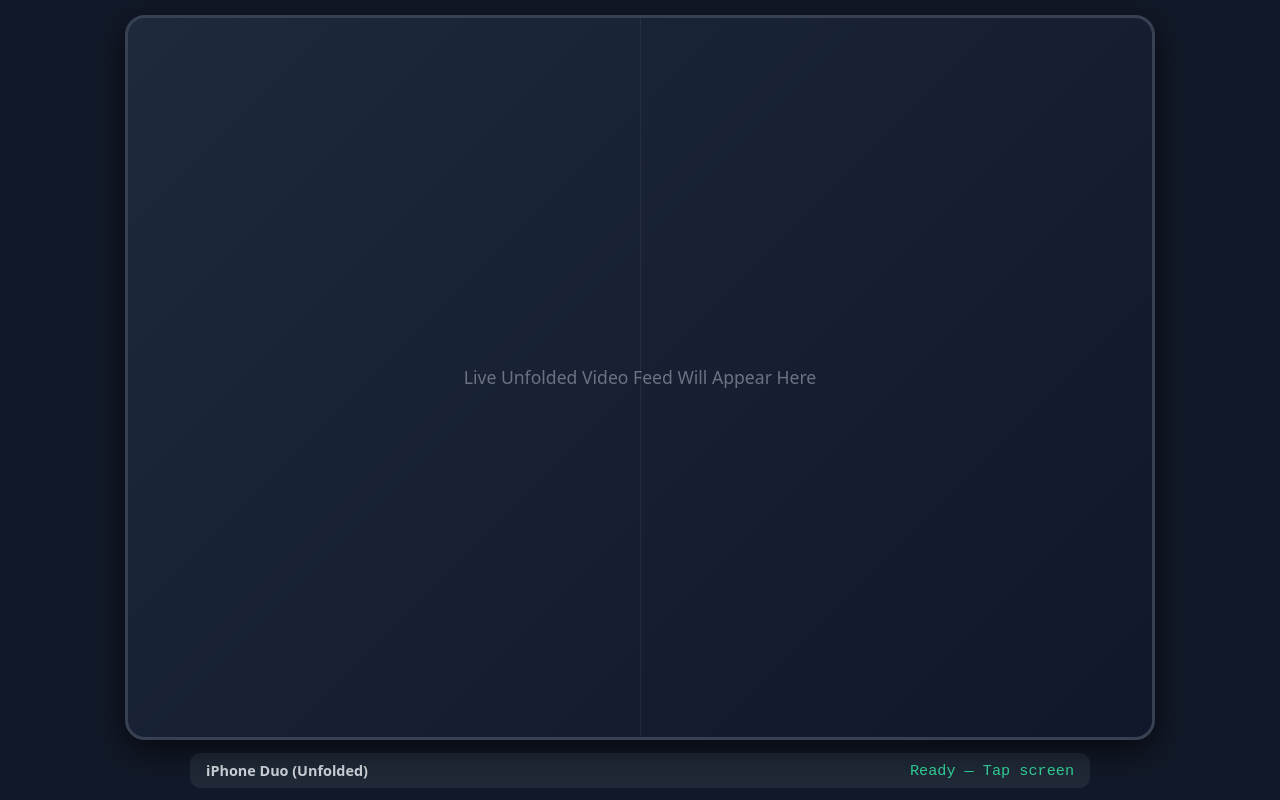
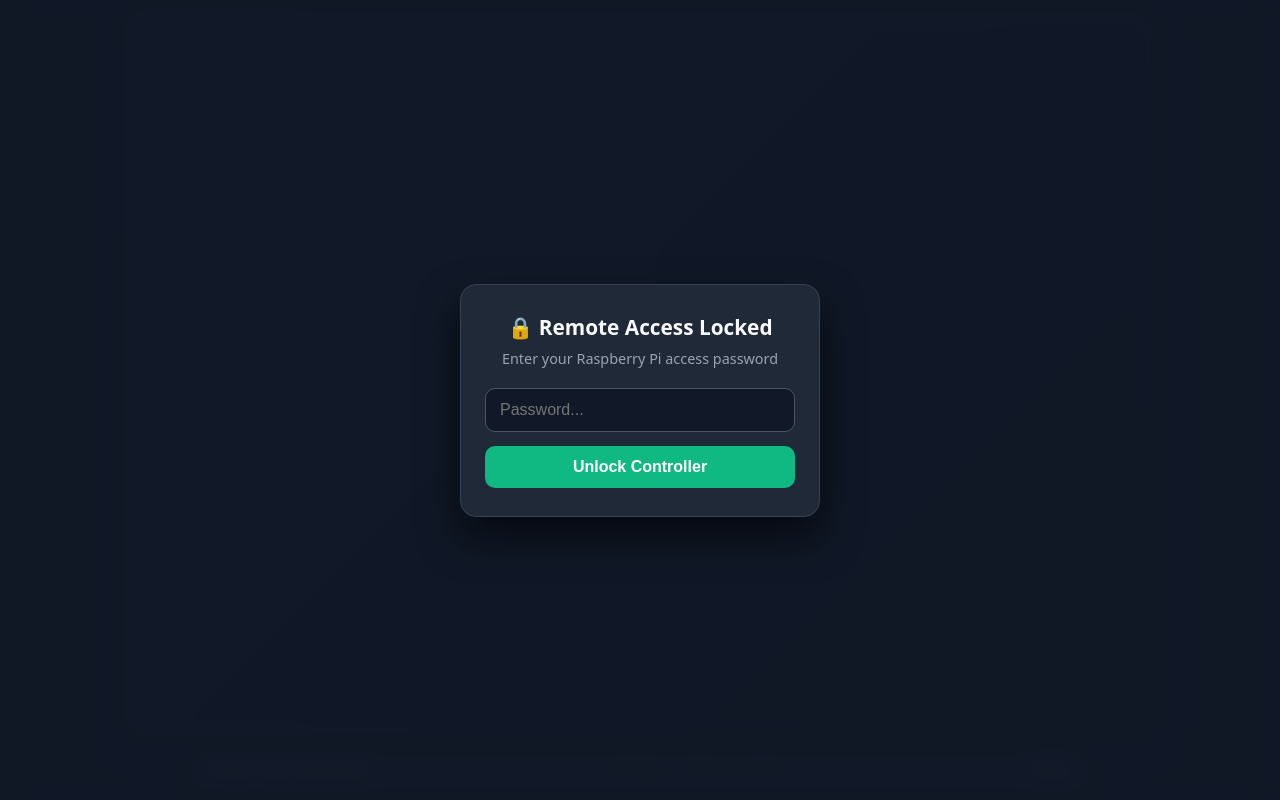
Before and after one commit to alexthegoat67-alt/Android-remote-controller, a plain HTML site: page index.html in a window 1280 px wide. Drawn offline with Linux system fonts and the light colour scheme.

Commit message:
Update index.html

```diff
--- a/index.html
+++ b/index.html
@@ -22,6 +22,68 @@
       overflow: hidden;
       user-select: none;
     }
+
+    /* --- Login Lock Screen Overlay --- */
+    #lock-screen {
+      position: fixed;
+      inset: 0;
+      background-color: rgba(17, 24, 39, 0.96);
+      backdrop-filter: blur(8px);
+      display: flex;
+      align-items: center;
+      justify-content: center;
+      z-index: 100;
+      padding: 20px;
+    }
+    .login-card {
+      background-color: #1f2937;
+      border: 1px solid #374151;
+      border-radius: 16px;
+      padding: 28px 24px;
+      width: 100%;
+      max-width: 360px;
+      text-align: center;
+      box-shadow: 0 20px 40px rgba(0, 0, 0, 0.6);
+    }
+    .login-card h2 {
+      margin: 0 0 8px 0;
+      font-size: 1.3rem;
+    }
+    .login-card p {
+      margin: 0 0 20px 0;
+      font-size: 0.9rem;
+      color: #9ca3af;
+    }
+    .login-card input {
+      width: 100%;
+      padding: 12px 14px;
+      margin-bottom: 14px;
+      border-radius: 10px;
+      border: 1px solid #4b5563;
+      background-color: #111827;
+      color: #ffffff;
+      font-size: 1rem;
+      outline: none;
+    }
+    .login-card input:focus {
+      border-color: #34d399;
+    }
+    .login-card button {
+      width: 100%;
+      padding: 12px;
+      border: none;
+      border-radius: 10px;
+      background-color: #10b981;
+      color: #ffffff;
+      font-size: 1rem;
+      font-weight: 600;
+      cursor: pointer;
+    }
+    .login-card button:active {
+      background-color: #059669;
+    }
+
+    /* --- Main Controller Screen --- */
     #screen-wrapper {
       flex: 1;
       width: 100%;
@@ -30,9 +92,8 @@
       justify-content: center;
       min-height: 0;
     }
-        #phone-screen {
+    #phone-screen {
       position: relative;
-      /* Exact unfolded iPhone Duo inner screen resolution (2670 x 1878 = ~1.42:1) */
       aspect-ratio: 2670 / 1878;
       width: min(94vw, calc((100dvh - 75px) * (2670 / 1878)));
       height: auto;
@@ -47,7 +108,6 @@
       touch-action: none;
       overflow: hidden;
     }
-    /* Subtle center crease line to mimic an unfolded screen */
     #phone-screen::after {
       content: "";
       position: absolute;
@@ -98,9 +158,28 @@
       font-size: 0.95rem;
       color: #34d399;
     }
+    #lock-btn {
+      background: #374151;
+      color: #d1d5db;
+      border: none;
+      border-radius: 6px;
+      padding: 4px 10px;
+      font-size: 0.8rem;
+      cursor: pointer;
+    }
   </style>
 </head>
 <body>
+
+  <!-- Password Overlay -->
+  <div id="lock-screen">
+    <div class="login-card">
+      <h2>🔒 Remote Access Locked</h2>
+      <p>Enter your Raspberry Pi access password</p>
+      <input type="password" id="password-input" placeholder="Password..." autocomplete="current-password" />
+      <button id="unlock-btn">Unlock Controller</button>
+    </div>
+  </div>
 
   <div id="screen-wrapper">
     <div id="phone-screen">
@@ -112,29 +191,58 @@
   <div id="bottom-bar">
     <span id="title-label">iPhone Duo (Unfolded)</span>
     <span id="readout">Ready — Tap screen</span>
+    <button id="lock-btn">Lock</button>
   </div>
 
   <script>
+    const lockScreen = document.getElementById('lock-screen');
+    const passwordInput = document.getElementById('password-input');
+    const unlockBtn = document.getElementById('unlock-btn');
+    const lockBtn = document.getElementById('lock-btn');
+
     const screenBox = document.getElementById('phone-screen');
     const tapDot = document.getElementById('tap-dot');
     const readout = document.getElementById('readout');
 
+    // Stores your typed password in iPad memory only (never saved on GitHub!)
+    let sessionPassword = "";
+
+    function unlockController() {
+      const typed = passwordInput.value.trim();
+      if (!typed) return;
+      sessionPassword = typed;
+      lockScreen.style.display = 'none';
+      readout.textContent = "Unlocked — Ready to connect";
+    }
+
+    unlockBtn.addEventListener('click', unlockController);
+    passwordInput.addEventListener('keydown', (e) => {
+      if (e.key === 'Enter') unlockController();
+    });
+
+    lockBtn.addEventListener('click', () => {
+      sessionPassword = "";
+      passwordInput.value = "";
+      lockScreen.style.display = 'flex';
+    });
+
     screenBox.addEventListener('pointerdown', (event) => {
+      if (!sessionPassword) return; // Blocks taps if somehow locked
+
       const rect = screenBox.getBoundingClientRect();
       const x = event.clientX - rect.left;
       const y = event.clientY - rect.top;
 
-      // Calculate percentage (0.0% to 100.0%) across the unfolded screen
       const xPercent = ((x / rect.width) * 100).toFixed(1);
       const yPercent = ((y / rect.height) * 100).toFixed(1);
 
-      // Move the red target dot to where you tapped
       tapDot.style.left = x + 'px';
       tapDot.style.top = y + 'px';
       tapDot.style.display = 'block';
 
-      // Display the coordinates
       readout.textContent = `X: ${xPercent}% | Y: ${yPercent}%`;
+
+      // Later, every tap will send: { password: sessionPassword, x: xPercent / 100, y: yPercent / 100 }
     });
   </script>
 
```
